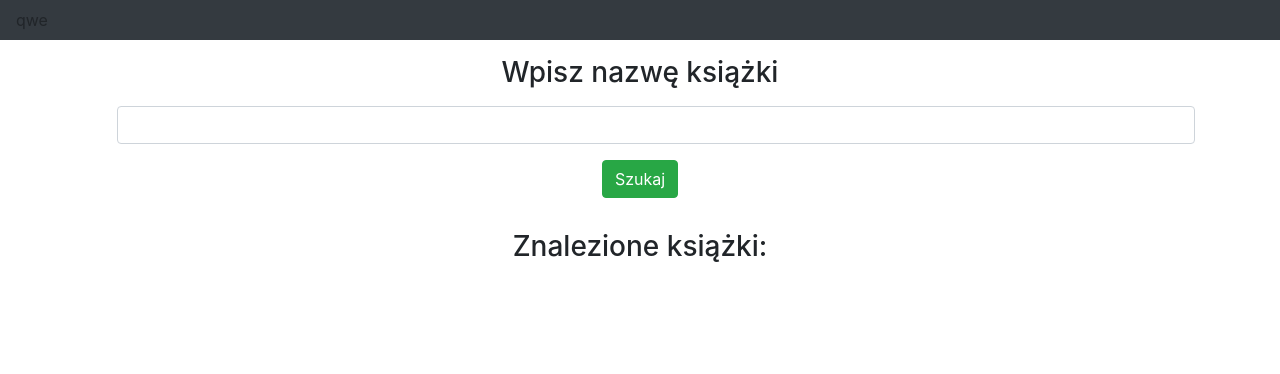
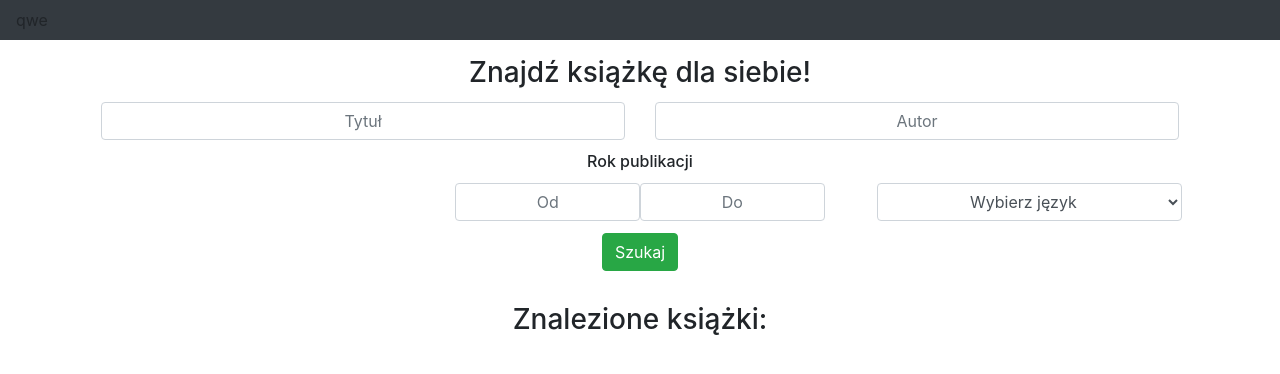
Before and after one commit to Szpakusik/ReactBooks, a React (Create React App) app in the folder react-books/: page / in a window 1280 px wide. Shown: the top 374 px of the page. Built offline with nearby package versions, Linux system fonts and the light colour scheme.

Commit message:
Layout + img resolution

```diff
--- a/react-books/src/Components/Book.jsx
+++ b/react-books/src/Components/Book.jsx
@@ -3,7 +3,7 @@ import * as React from 'react';
 import { Col, Card } from 'react-bootstrap';
 import logo from '../static/holder.jpg';
 
-export const Book = ({ title, description, isDescShortened, image }) => {
+export const Book = ({ title, author, description, isDescShortened, image }) => {
 
     const shortenSign = isDescShortened ? "..." : ""
 
@@ -13,6 +13,7 @@ export const Book = ({ title, description, isDescShortened, image }) => {
                     <Card.Img src={image} />
                     <Card.Body>
                         <Card.Title><span className="align-middle">{ title }</span></Card.Title>
+                        <Card.Subtitle>{author}</Card.Subtitle>
                         <Card.Text>{ description.replace(/^(.{130}[^\s]*).*/, "$1") + shortenSign }</Card.Text>
                     </Card.Body>
                 </Card>
--- a/react-books/src/Components/Search.jsx
+++ b/react-books/src/Components/Search.jsx
@@ -1,15 +1,45 @@
 import React from 'react'
 import { Row, Col, Button } from 'react-bootstrap'
 
-function Search({ handleChange, handleSearch, books }) {
+function Search({ handleSearch, handleQueryChange, handleAuthorChange, handleFromDateChange, handleToDateChange }) {
 
   return (
     <>
       <Row className="p-3">
         <Col>
-          <p className="h3">Wpisz nazwę książki</p>
-          <input type="text" className="form-control m-3" onChange={ handleChange } />
-          <Button variant="success" onClick={ handleSearch }>Szukaj</Button>
+          <p className="h3 mx-auto">Znajdź książkę dla siebie!</p>
+          <Row>
+            <Col className="">
+              <input type="text" className="form-control my-1 text-center" onChange={ handleQueryChange } placeholder="Tytuł" />
+            </Col>
+            <Col>
+              <input type="text" className="form-control my-1 text-center" onChange={ handleAuthorChange } placeholder="Autor"/>
+            </Col>
+          </Row>
+          <Row>
+            <Col md="2" className="px-0 pt-2 mb-0 mx-auto">
+              <p className="h6">Rok publikacji </p>
+            </Col>
+          </Row>
+          <Row className="justify-content-end">
+            <Col xs={6} md="2" className="px-0">
+              <input type="text" className="form-control my-1 text-center" onChange={ handleFromDateChange } placeholder="Od"/>
+            </Col>
+            <Col xs={6} md="2" className="px-0">
+              <input type="text" className="form-control my-1 text-center" onChange={ handleToDateChange } placeholder="Do"/>
+            </Col>
+            <Col md="4" className="pl-5 pr-3">
+              <select className="form-control m-1 text-center">
+                <option value="" defaultValue>Wybierz język</option>
+                <option value="pl">Polski</option>
+                <option value="en">Angielski</option>
+                <option value="de">Niemiecki</option>
+                <option value="ru">Rosyjski</option>
+                <option value="other">Inny</option>
+              </select>
+            </Col>
+          </Row>
+          <Button className="mt-2" variant="success" onClick={ handleSearch }>Szukaj</Button>
         </Col>
       </Row>
     </>
--- a/react-books/src/Containers/BookContainer.jsx
+++ b/react-books/src/Containers/BookContainer.jsx
@@ -13,16 +13,18 @@ function BookContainer ( { books } ) {
 
                         const bookInfo = book.volumeInfo;
                         const bookDesc = bookInfo.description;
+                        const bookImages = bookInfo.imageLinks;
 
-                        let biggerImg = bookInfo.imageLinks.thumbnail
-                        biggerImg=biggerImg.replace("&zoom=1","")
+                        let biggerImg = bookImages && bookImages.thumbnail
+                        biggerImg= biggerImg && biggerImg.replace("&zoom=1","")
 
                         return <Book
                             title={bookInfo.title}
+                            author={bookInfo.authors && bookInfo.authors[0]}
                             description={bookDesc ? bookDesc : "No description available"}
                             isDescShortened={bookDesc && bookDesc.length > 130}
                             image={biggerImg}
-                            />
+                        />
                     }
 
                 ) : null }
```
